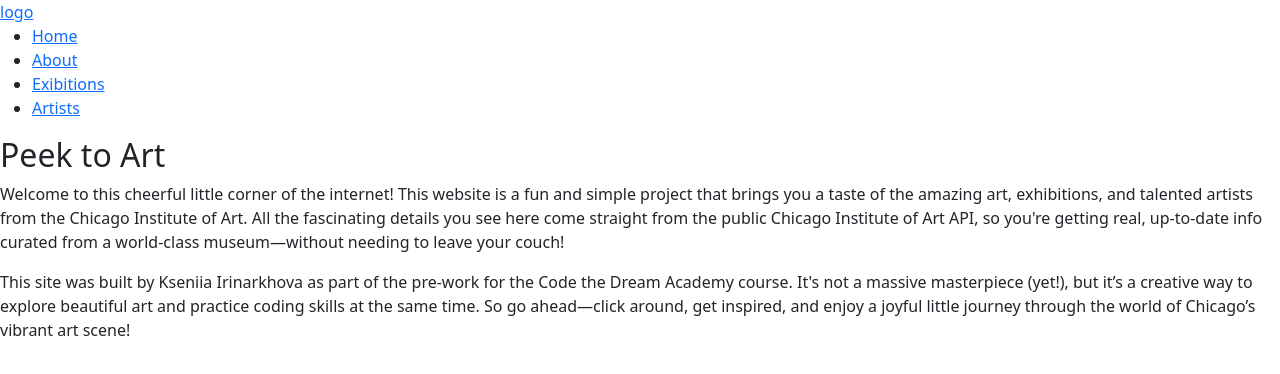
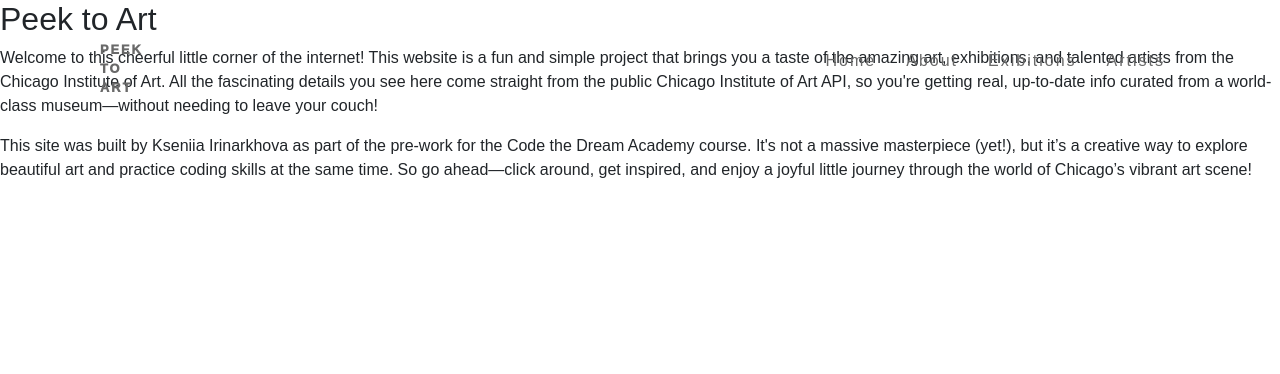
Before and after one commit to kseniiaIrinarkhova/peektoart, a website: page index.html in a window 1280 px wide. Shown: the top 374 px of the page. Drawn offline with nearby package versions, Linux system fonts and the light colour scheme; a web font is replaced by a local one.

Commit message:
header css

```diff
--- a/index.html
+++ b/index.html
@@ -26,7 +26,7 @@
 
 <body>
     <header>
-      <a href="#" class="logo">logo</a>
+      <a href="#" class="logo">Peek to Art</a>
       <ul>
         <li><a href="#">Home</a></li>
         <li><a href="#">About</a></li>
--- a/src/styles/style.css
+++ b/src/styles/style.css
@@ -1,20 +1,62 @@
-
-.section {
-    /* the important one*/
-    background-attachment: fixed;
-
-    background-size: auto 80%;
-    background-position: 50% 0%;
-    background-repeat: no-repeat;
-    color: aqua;
+@import url('https://fonts.googleapis.com/css2?family=Overlock:ital,wght@0,400;0,700;0,900;1,400;1,700;1,900&display=swap');
+*{
+margin :0;
+padding: 0;
+box-sizing: border-box;
+font-family: "Overlock", sans-serif;
 }
 
-#section1 {
-    background-color: black;
+body {
+    background-color: antiquewhite;
+    min-height: 200vh;
 }
-#section2 {
-    background-color: gray;
+
+/*style for sticky header */
+header{
+    position:fixed;
+    top: 0;
+    left: 0;
+    width: 100%;
+    display: flex;
+    justify-content: space-between;
+    align-items: center;
+    padding: 40px 100px;
+    /* always on top*/
+    z-index: 1;
+    /**/
+    transition: all 0.6;
 }
-#section3 {
-    background-color: green;
+
+header .logo {
+    position: relative;
+    font-weight: 1000;
+    width: 50px;
+    color: dimgray;
+    /* delete text decoration*/
+    text-decoration: none;
+    font-size: 0.8em;
+    text-transform: uppercase;
+    letter-spacing: 2px;
+    transition: all 0.6;
 }
+
+header ul{
+    position: relative;
+    display: flex;
+    justify-content: center;
+    align-items: center;
+}
+
+header ul li {
+    position: relative;
+    list-style: none;
+}
+
+header ul li a {
+    position: relative;
+    margin: 0 15px;
+    text-decoration: none;
+    color: dimgray;
+    letter-spacing: 2px;
+    transition: all 0.6s;
+}
```
